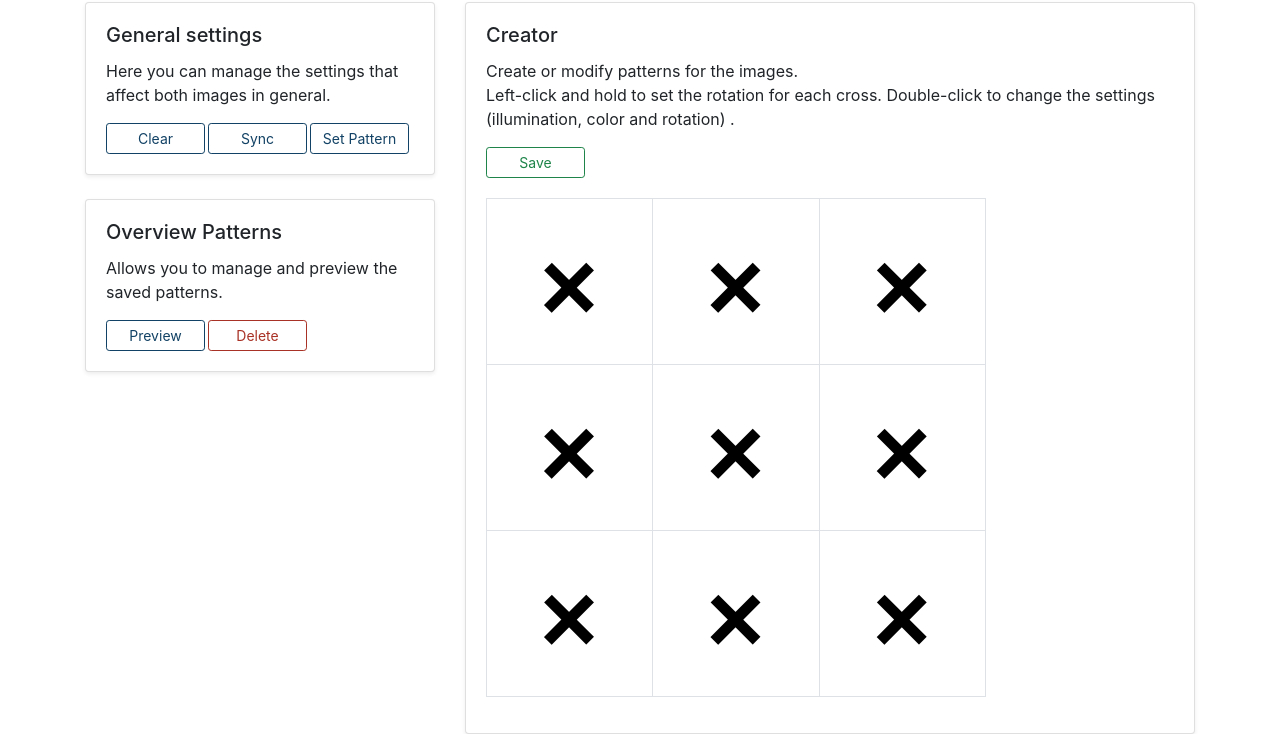
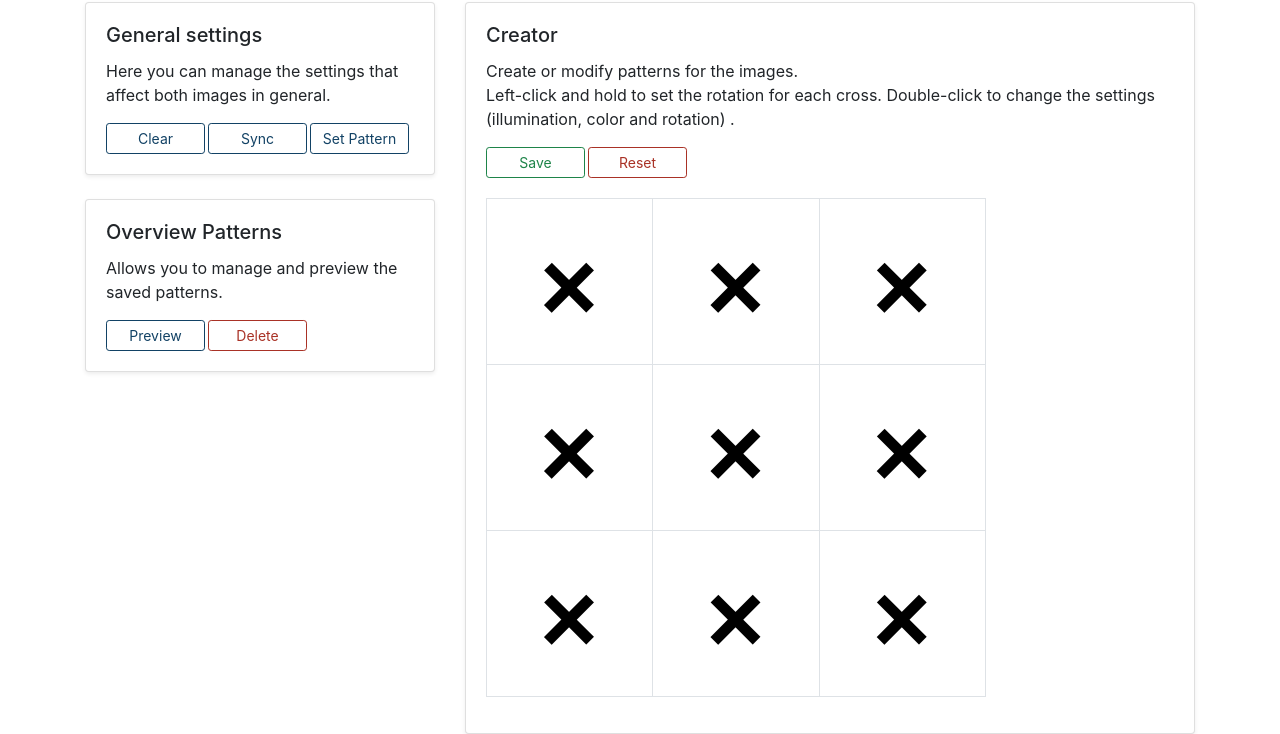
Before and after one commit to s8juschu/KineticWallArt, a Django app: page /website/ in a window 1280 px wide. Shown: the part 122-856 px from the top of the page. Run offline with Django 3.2, Linux system fonts and the light colour scheme; some libraries are stand-ins or nearby versions.

Commit message:
Introduce btn to reset rotation

```diff
--- a/kineticWallArt/templates/index.html
+++ b/kineticWallArt/templates/index.html
@@ -6,6 +6,7 @@
     <meta content="width=device-width, initial-scale=1, shrink-to-fit=no" name="viewport">
     <meta content="" name="description">
     <meta content="" name="author">
+    <script src="https://code.jquery.com/jquery-3.5.1.min.js"></script>
 
     {% load static %}
     <link rel="icon" href="{% static 'img/favicon.png' %}">
@@ -88,11 +89,12 @@
                             <br>
                             Left-click and hold to set the rotation for each cross. Double-click to change the settings (illumination, color and rotation) .
                         </p>
-                        <div class="d-flex justify-content-between align-items-center">
+                        <div class="align-items-center">
                             <form method="post" action="{% url 'savepattern' %}" class="btn-margin">
                                  {% csrf_token %}
                                  <button id="savepattern" class="btn-green btn btn-sm">Save</button>
                             </form>
+                            <button id="resetrotation" class="btn-red btn btn-sm">Reset</button>
                         </div>
                         <table class="table table-bordered">
                             <tbody>
@@ -490,6 +492,13 @@
         $(".rotation").val(rotation);
     }
 
+    $(function() {
+        $( "#resetrotation" ).click(function() {
+            $(".rotFix").css({
+                "transform": "rotate(0deg)"
+            });
+        });
+    });
 
 </script>
 
```
